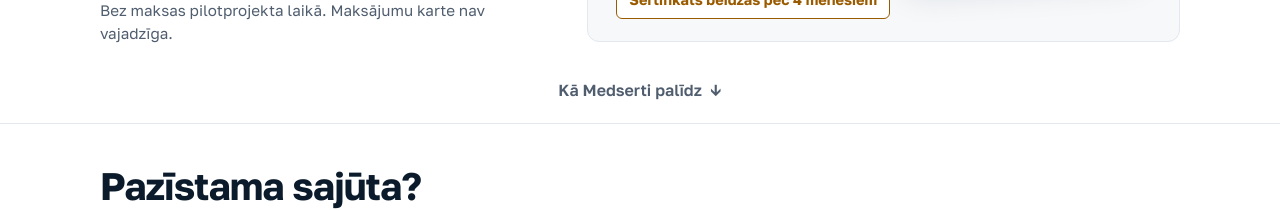
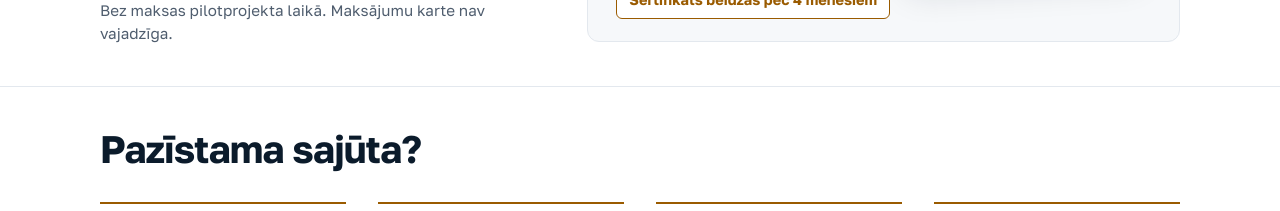
Before and after one commit to EdgarsKokins/medserti, a Next.js app: page / in a window 1280 px wide. Shown: the part 515-726 px from the top of the page. Built offline with nearby package versions, Linux system fonts and the light colour scheme; no server answers.

Commit message:
Landing: remove the "Kā Medserti palīdz" link and its text key
Co-Authored-By: Claude Opus 5.5 <noreply@anthropic.com>

```diff
--- a/app/landing.module.css
+++ b/app/landing.module.css
@@ -7,14 +7,6 @@
 
 /* ---------- hero ---------- */
 .hero { border-bottom: 1px solid var(--border); }
-.scrollCue {
-  display: none; align-items: center; justify-content: center; gap: 8px;
-  max-width: 1120px; margin: -16px auto 0; padding: 8px 20px 20px;
-  color: var(--muted); font-weight: 600; text-decoration: none;
-}
-.scrollCue:hover, .scrollCue:focus-visible { color: var(--accent); }
-/* only on short desktop screens, where the next section may not peek above the fold; elsewhere its top edge is the cue */
-@media (min-width: 961px) and (max-height: 820px) { .scrollCue { display: flex; } }
 .heroInner { display: grid; grid-template-columns: minmax(0, 5fr) minmax(0, 7fr); gap: 48px 64px; align-items: center; padding: 44px 20px 40px; max-width: 1120px; margin: 0 auto; }
 .heroCopy { max-width: 32rem; }
 .heroTitle { font-size: clamp(2.2rem, 3.6vw, 3rem); line-height: 1.06; letter-spacing: -0.03em; font-weight: 700; margin: 0 0 20px; text-wrap: balance; }
--- a/app/page.tsx
+++ b/app/page.tsx
@@ -115,11 +115,6 @@ export default async function Home({ searchParams }: { searchParams: Promise<{ d
               deadline={a.scatterDeadline}
             />
           </div>
-          {/* scroll cue at the foot of the hero: centred, quiet, the arrows bob unless motion is reduced */}
-          <a href="#answer" className={s.scrollCue}>
-            <span>{a.seeHow}</span>
-            <span aria-hidden>↓</span>
-          </a>
         </section>
 
         <div className={s.wrap}>
--- a/lib/i18n/catalog-labels.ts
+++ b/lib/i18n/catalog-labels.ts
@@ -282,7 +282,6 @@ export const LABELS: Record<string, string> = {
   "landingA.heroTitle": "Lielais virsraksts",
   "landingA.heroSub": "Teksts zem lielā virsraksta",
   "landingA.start": "Galvenā poga",
-  "landingA.seeHow": "Otrā poga: kā Medserti palīdz",
   "landingA.how": "Bloka virsraksts: kā tas strādā",
   "landingA.scatterLabel": "Izkaisīto sertifikātu attēla apraksts (ekrāna lasītājiem)",
   "landingA.scatterEmail": "Izkaisītie sertifikāti: e-pasta zīme",
--- a/lib/i18n/en.ts
+++ b/lib/i18n/en.ts
@@ -83,7 +83,6 @@ export const en = {
     heroTitle: "Always know how many TIP you still need, and where to get them.",
     heroSub: "Can you find all your certificates? And how many TIP are they worth? Some are in your email, some on paper, some on each organizer's website. Come recertification, you have to find them all and work out how many TIP points are still missing.",
     start: "Start for free",
-    seeHow: "How Medserti helps",
     how: "How it works",
     scatterLabel: "Certificates kept in different places, with no clear view of what is still missing, or how much",
     scatterEmail: "Email",
--- a/lib/i18n/lv.ts
+++ b/lib/i18n/lv.ts
@@ -79,7 +79,6 @@ export const lv: Dict = {
     heroTitle: "Vienmēr ziniet, cik TIP jums trūkst un kur tos iegūt!",
     heroSub: "Vai varat atrast visus savus sertifikātus? Un cik TIP tie dod? Daļa ir e-pastā, daļa uz papīra, daļa katra kursu rīkotāja mājaslapā. Kad pienāk resertifikācija, tie visi jāsameklē un jāsaprot, cik TIP punktu vēl trūkst.",
     start: "Sākt bez maksas",
-    seeHow: "Kā Medserti palīdz",
     how: "Kā tas strādā",
     scatterLabel: "Sertifikāti glabājas dažādās vietās, un nav skaidrs, kas un cik daudz vēl trūkst",
     scatterEmail: "E-pasts",
--- a/lib/i18n/ru.ts
+++ b/lib/i18n/ru.ts
@@ -81,7 +81,6 @@ export const ru: Dict = {
     heroTitle: "Всегда знайте, сколько TIP вам не хватает и где их получить.",
     heroSub: "Сможете ли вы найти все свои сертификаты? И сколько TIP они дают? Часть в почте, часть на бумаге, часть на сайте каждого организатора. Когда приходит время ресертификации, их нужно собрать и понять, сколько баллов TIP ещё не хватает.",
     start: "Начать бесплатно",
-    seeHow: "Как помогает Medserti",
     how: "Как это работает",
     scatterLabel: "Сертификаты хранятся в разных местах, и непонятно, чего и сколько ещё не хватает",
     scatterEmail: "Эл. почта",
```
